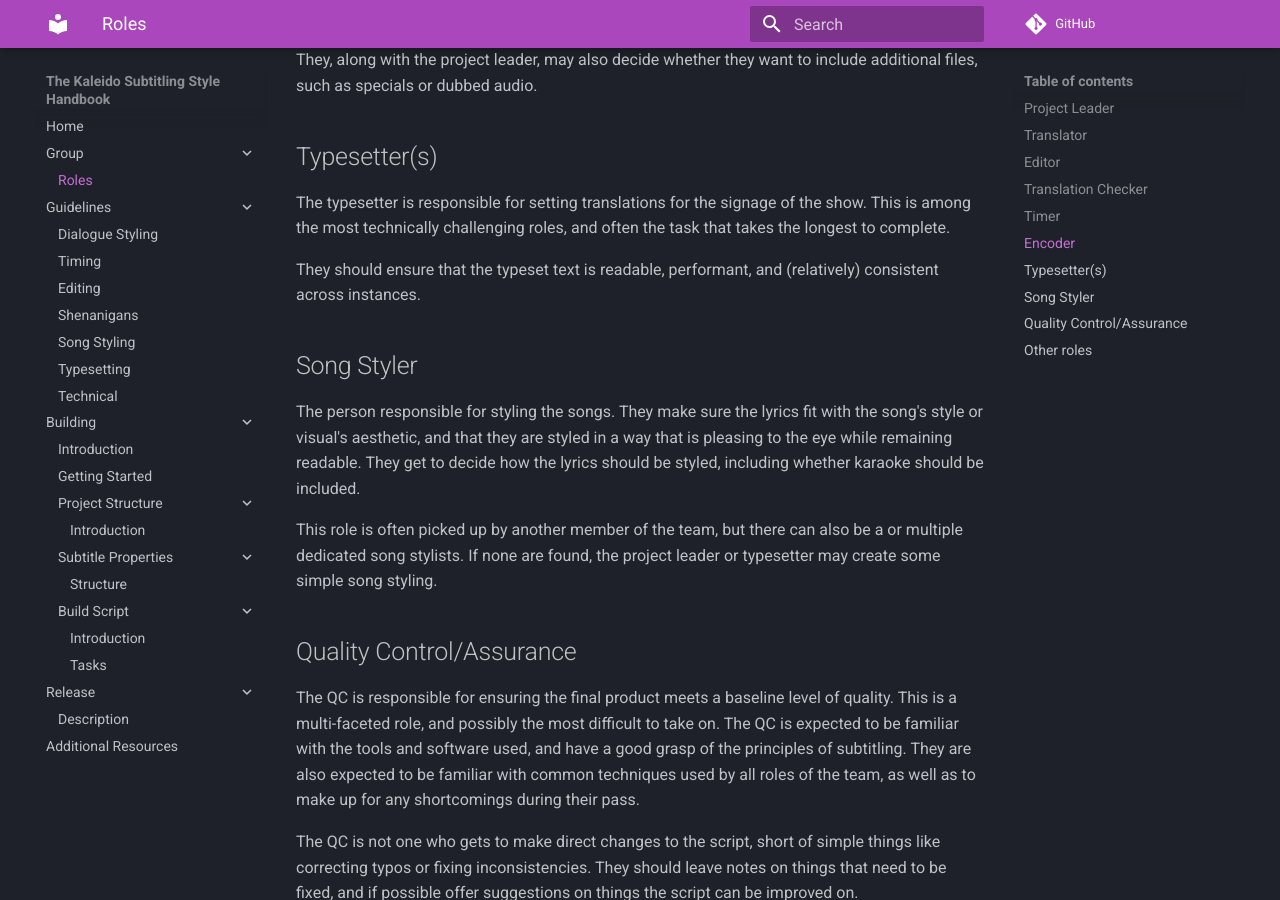
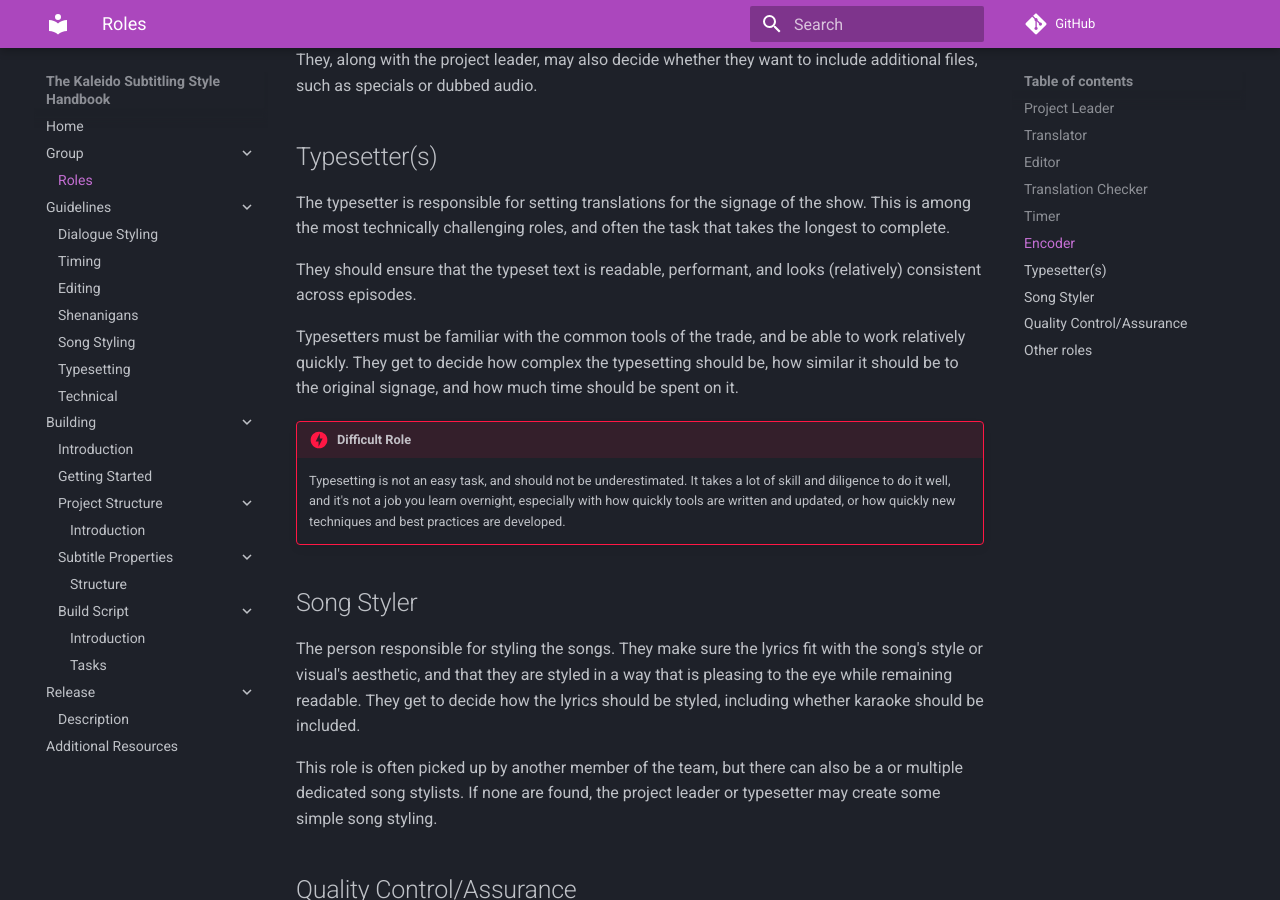
Before and after one commit to Kaleido-subs/style-guide, an MkDocs documentation site: the page built from docs/group/roles.md, in a window 1280 px wide and 900 px high, scrolled down 2820 px. Built offline with MkDocs 1.6.1 and Material for MkDocs 9.7.7, drawn with Linux system fonts in a browser that asks for light colours; comment, search, counter and statistics services are not loaded.

Commit message:
Roles: Update typesetter description

```diff
--- a/docs/group/roles.md
+++ b/docs/group/roles.md
@@ -142,7 +142,21 @@ This is among the most technically challenging roles,
 and often the task that takes the longest to complete.
 
 They should ensure that the typeset text is readable,
-performant, and (relatively) consistent across instances.
+performant, and looks (relatively) consistent across episodes.
+
+Typesetters must be familiar with the common tools of the trade,
+and be able to work relatively quickly.
+They get to decide how complex the typesetting should be,
+how similar it should be to the original signage,
+and how much time should be spent on it.
+
+!!! danger "Difficult Role"
+     Typesetting is not an easy task,
+     and should not be underestimated.
+     It takes a lot of skill and diligence to do it well,
+     and it's not a job you learn overnight,
+     especially with how quickly tools are written and updated,
+     or how quickly new techniques and best practices are developed.
 
 ## Song Styler
 
```
